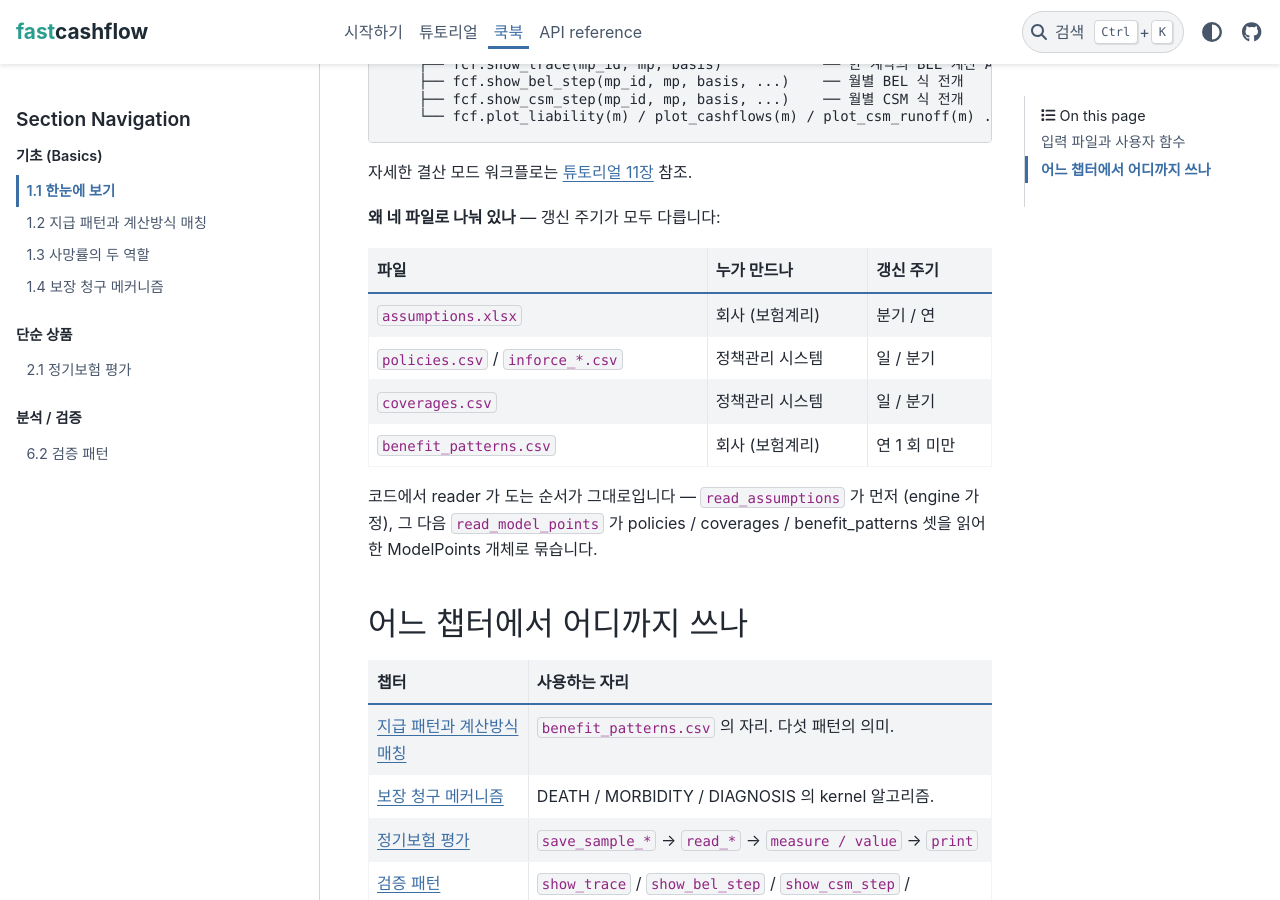
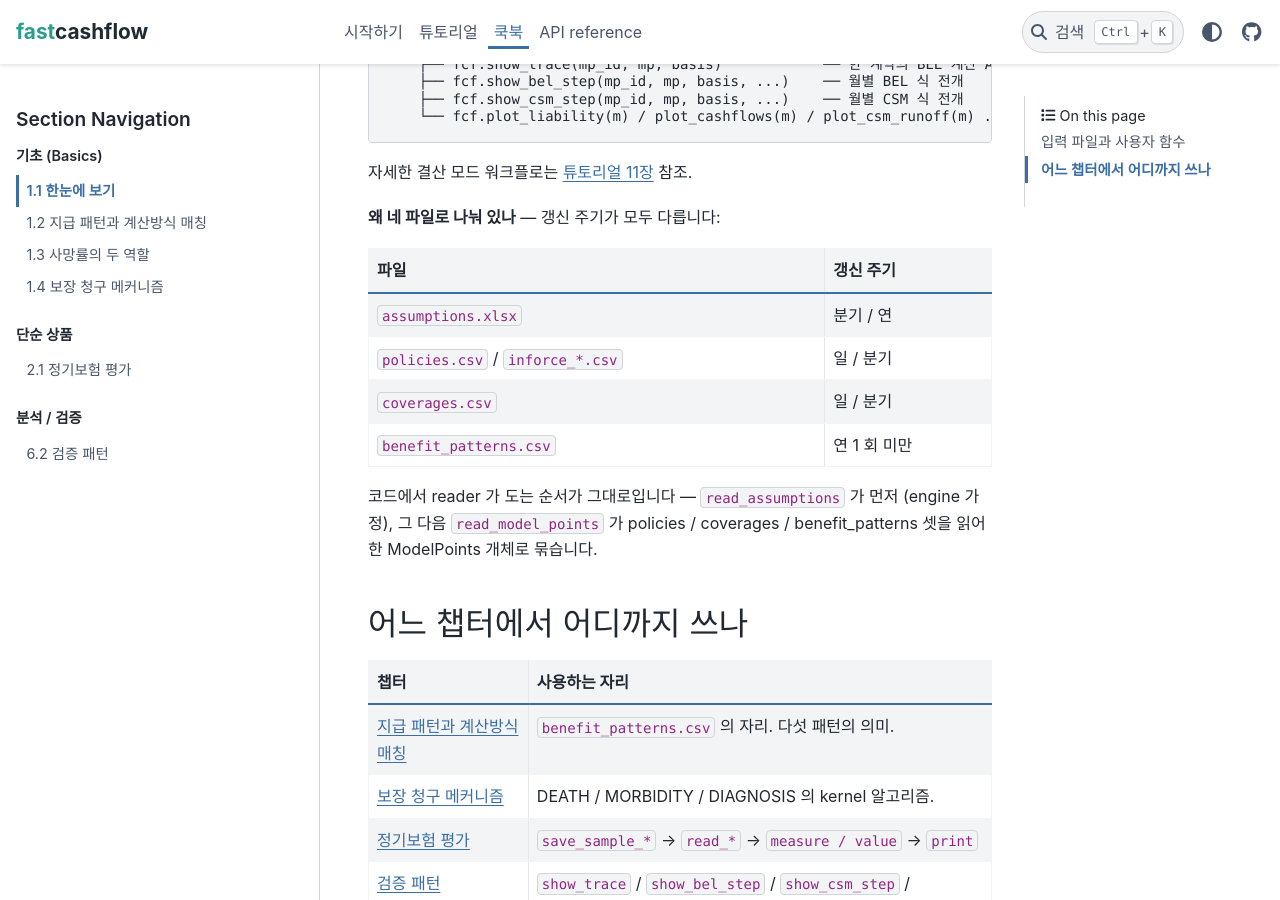
Before and after one commit to seokhoonj/fastcashflow, a Sphinx documentation site: the page built from docs/cookbook/basics/overview.md, in a window 1280 px wide and 900 px high, scrolled down 2184 px. Built offline with Sphinx 7.4.7 and the PyData theme 0.15.4, drawn with Linux system fonts in a browser that asks for light colours.

Commit message:
docs: drop '누가 만드나' column from input-file tables
Tutorial 11.1 main table and cookbook overview file roster carried a
'누가 만드나' column with values like '회사 (보험계리)' and '정책관리
시스템'. Those role-to-file assignments vary across companies -- not
something the docs should baselining. Drop the column on both tables;
adjust list-table widths in tutorial 11 to fill the freed space.

```diff
--- a/docs/cookbook/basics/overview.md
+++ b/docs/cookbook/basics/overview.md
@@ -13,12 +13,12 @@
 
 **왜 네 파일로 나눠 있나** — 갱신 주기가 모두 다릅니다:
 
-| 파일 | 누가 만드나 | 갱신 주기 |
-|---|---|---|
-| `assumptions.xlsx` | 회사 (보험계리) | 분기 / 연 |
-| `policies.csv` / `inforce_*.csv` | 정책관리 시스템 | 일 / 분기 |
-| `coverages.csv` | 정책관리 시스템 | 일 / 분기 |
-| `benefit_patterns.csv` | 회사 (보험계리) | 연 1 회 미만 |
+| 파일 | 갱신 주기 |
+|---|---|
+| `assumptions.xlsx` | 분기 / 연 |
+| `policies.csv` / `inforce_*.csv` | 일 / 분기 |
+| `coverages.csv` | 일 / 분기 |
+| `benefit_patterns.csv` | 연 1 회 미만 |
 
 코드에서 reader 가 도는 순서가 그대로입니다 — `read_assumptions` 가
 먼저 (engine 가정), 그 다음 `read_model_points` 가 policies / coverages /
```
Also changed, not shown: docs/tutorial/11-in-practice.md (+1 -6 lines).
